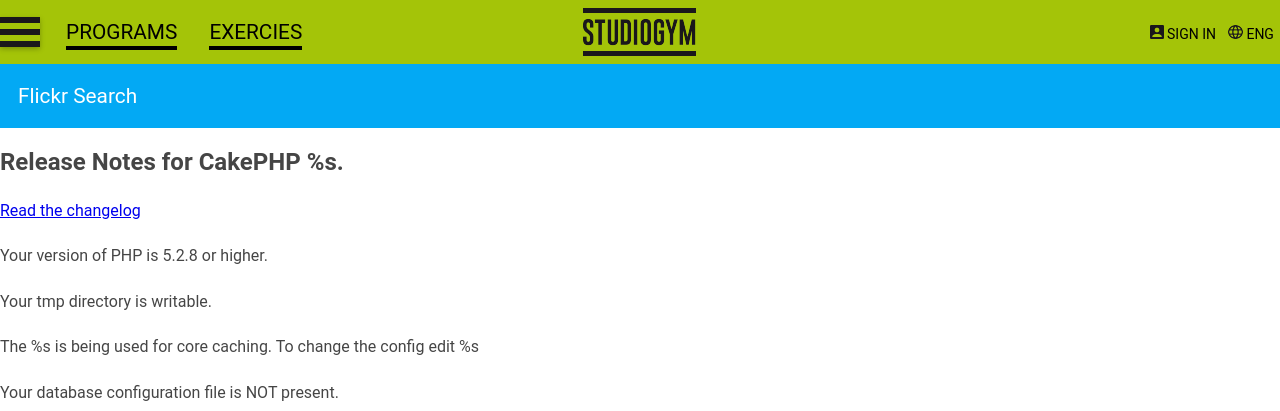
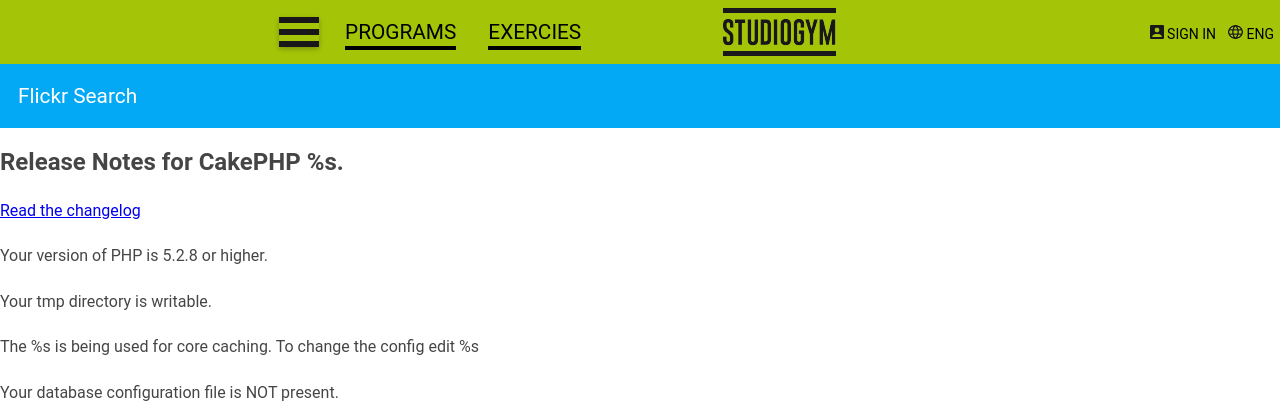
Before and after one commit to anbinh/gym, a CakePHP app: the page made by app/View/Pages/home.ctp in a window 1280 px wide. Shown: the top 411 px of the page. Run offline with PHP 8.4 and a stand-in for CakePHP, Linux system fonts and the light colour scheme; the template is opened without the code that fills it, so the values that code supplies are empty; some libraries are stand-ins or nearby versions.

Commit message:
fix padding

```diff
--- a/app/View/Layouts/default.ctp
+++ b/app/View/Layouts/default.ctp
@@ -42,7 +42,7 @@ $cakeVersion = __d('cake_dev', 'CakePHP %s', Configure::version())
 <body ng-app="App" ng-controller="bodyController">
 	<div id="container">
 		 <div id="header">
-            <md-toolbar layout="row" layout-sm="row" layout-align="center center" layout-align-sm="center center">
+            <md-toolbar class="toolbar-title" layout="row" layout-sm="row" layout-align="center center" layout-align-sm="center center">
                 <div flex="33" layout="row" layout-align="start center">
                     <md-button class="md-raised header_button_menu"  ng-click="toggleRight()"></md-button>
                     <md-button class="header_button " hide-sm ng-click="programClick()">PROGRAMS</md-button>
@@ -52,8 +52,8 @@ $cakeVersion = __d('cake_dev', 'CakePHP %s', Configure::version())
                     <md-button class="logo" ng-click="logoClick()"></md-button>
                 </div>
                 <div flex="33" layout="row" layout-align="end center">
-                    <md-button class="right_header_button "  ng-click="signInClick()"><img src="/img/images/picto.png"/> Sign in</md-button>
-                    <md-button class="right_header_button "  ng-click="engClick()"><img src="/img/images/earth.png"/> ENG</md-button>
+                    <md-button class="right_header_button"  ng-click="signInClick()"><img src="/img/images/picto.png"/> Sign in</md-button>
+                    <md-button class="right_header_button"  ng-click="engClick()"><img src="/img/images/earth.png"/> ENG</md-button>
                 </div>
             </md-toolbar>
             <md-sidenav class="md-sidenav-left md-whiteframe-z2 left-menu" md-component-id="right">
--- a/app/webroot/css/style.css
+++ b/app/webroot/css/style.css
@@ -44,3 +44,9 @@ margin: 0 30px 25px 30px;
     color: #000000;
     font-size: 14px;
 }
+
+.toolbar-title{
+    padding: 0 0 0 279px;
+}
+
+.toolbar-title
```
